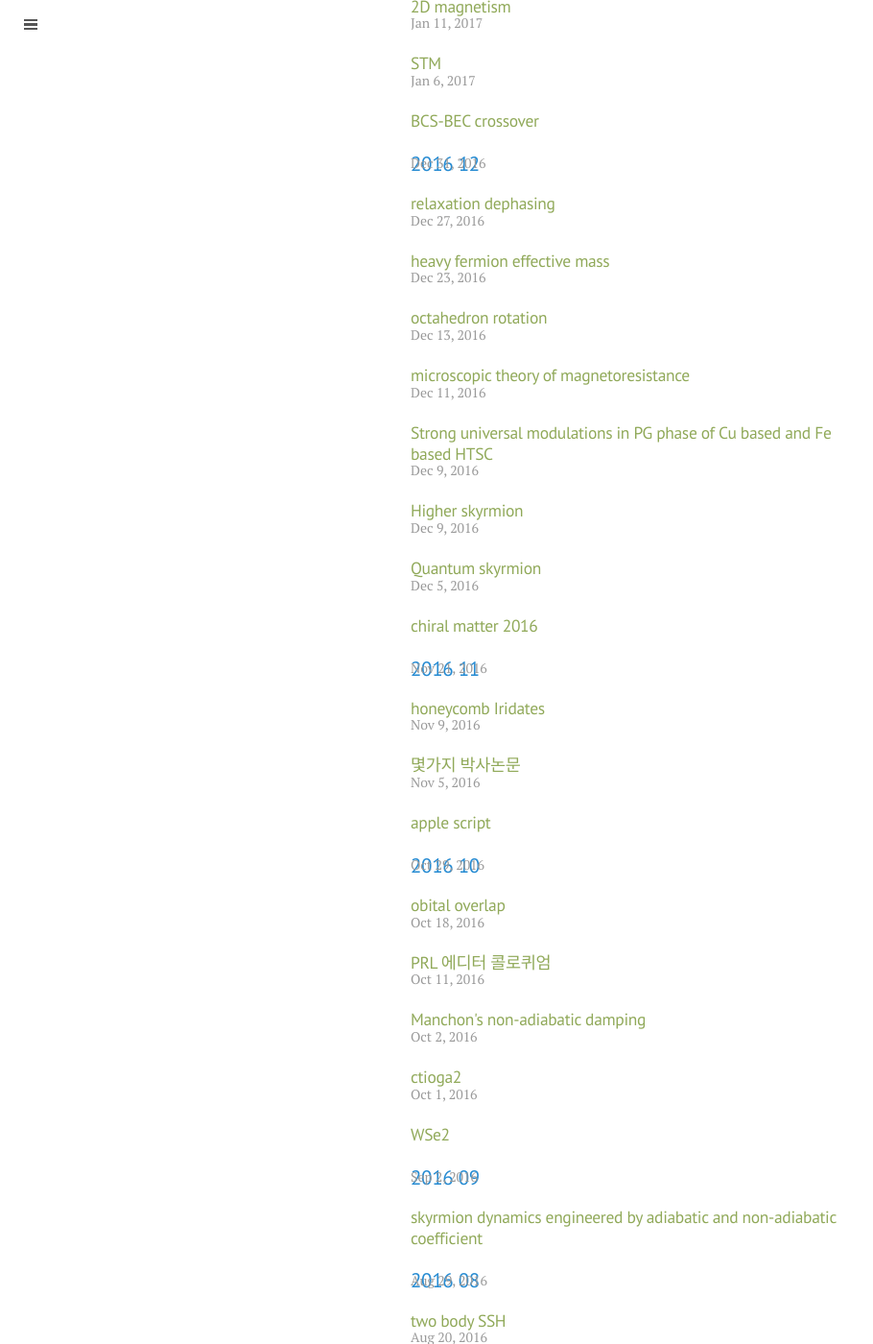
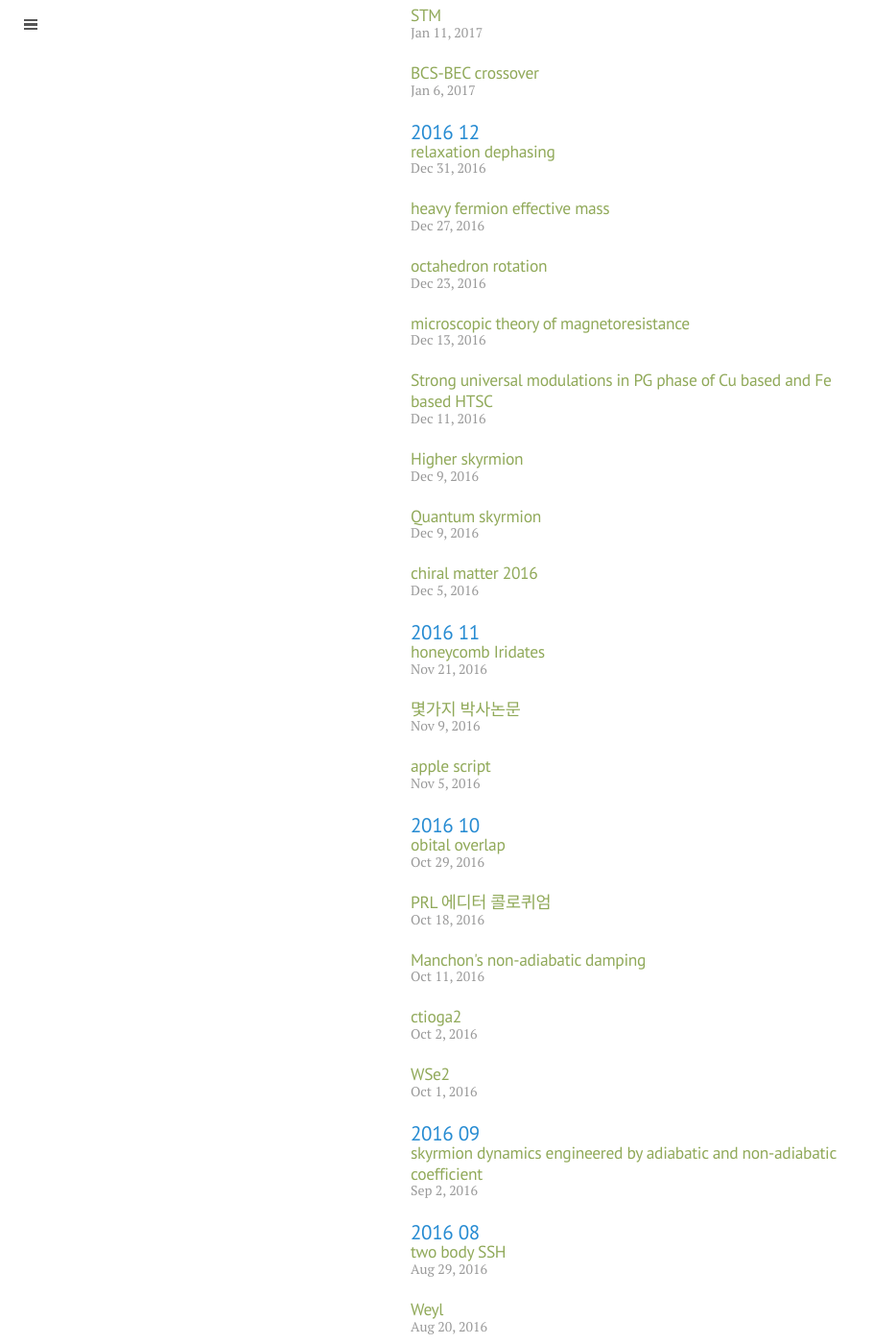
Before and after one commit to qkrwlsghdcjsworlt/work, a Jekyll site: the page built from index.html, in a window 1280 px wide and 1400 px high, scrolled down 3201 px. Shown: the whole window at 96% size, without its empty margins (0-910 px from the left). Built offline with Jekyll 4.4.1, drawn with Linux system fonts in a browser that asks for light colours; the list of posts is cut into pages by our own code; some of the changed text lies outside the part shown.

Commit message:
“update”

```diff
--- a/index.html
+++ b/index.html
@@ -40,10 +40,10 @@ title: Home
 	<!-- date -->
 
       <lu>
-		  <span class = "post-date">{{ post.date | date: "%b %-d, %Y" }}</span>
         <h3>
           <a class="post-link" href="{{ post.url | prepend: site.baseurl }}">{{ post.title }}</a>
            </h3>
+		   <span class = "post-date">{{ post.date | date: "%b %-d, %Y" }}</span>
       </lu>
     {% endfor %}
   </ul>
```
